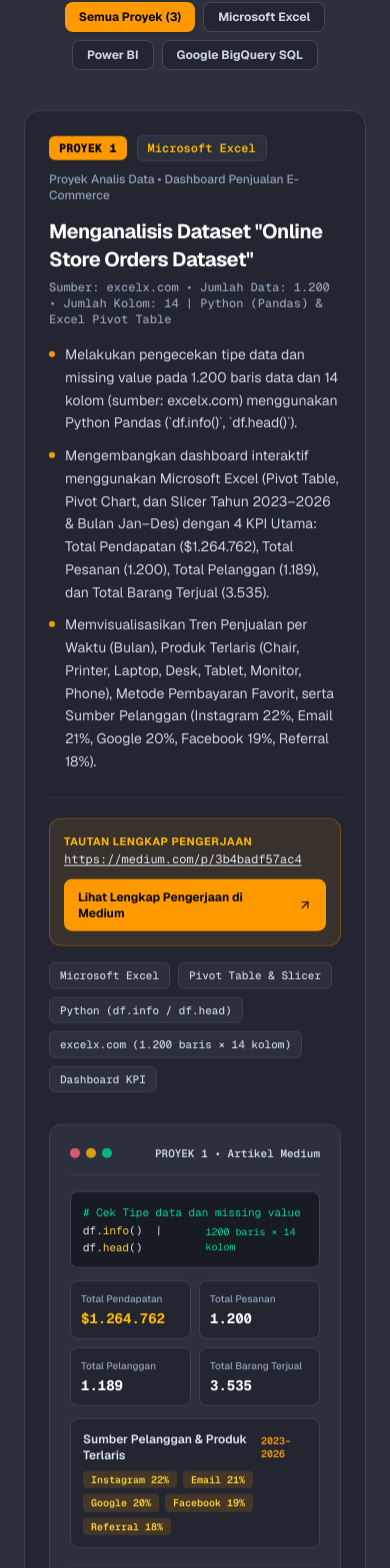
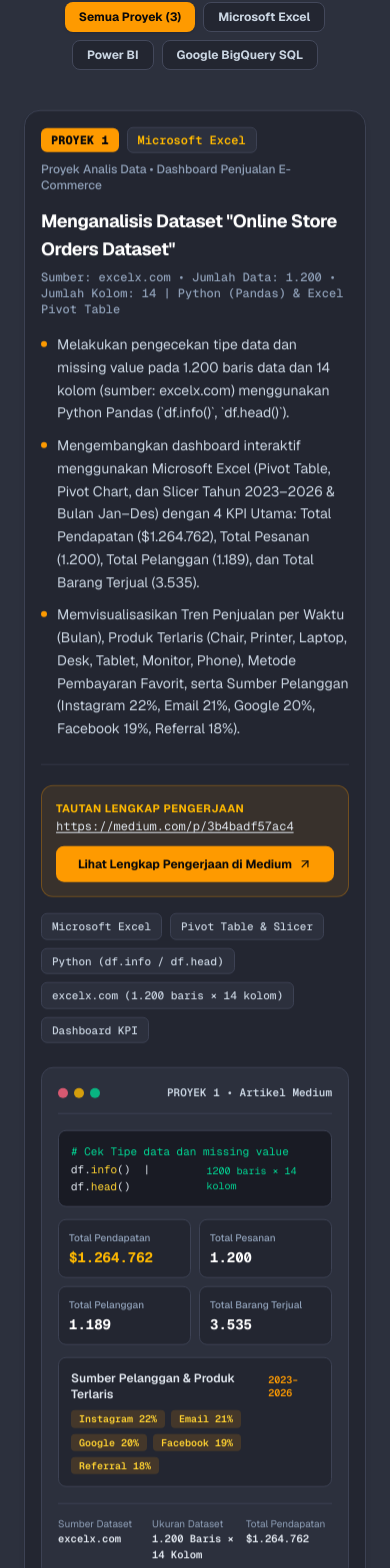
Before and after one commit to lukmanfatkhurozi03/Portofolio, a Next.js app: page / in a window 390 px wide. Shown: the part 3098-4666 px from the top of the page. Built offline with nearby package versions, Linux system fonts and the light colour scheme.

Commit message:
fix(projects): add min-w-0 and overflow-wrap anywhere to prevent Project 3 clipping on mobile

```diff
--- a/src/app/page.tsx
+++ b/src/app/page.tsx
@@ -1209,43 +1209,45 @@ export default function PortfolioPage() {
             <div className="mt-10 space-y-8">
               {filteredProjects.map((project, index) => (
                 <Reveal key={project.id} delay={index * 100}>
-                  <article className="group overflow-hidden rounded-2xl border border-slate-200 dark:border-[#3d4254] bg-white dark:bg-[#232631] p-6 shadow-md transition-all duration-300 hover:-translate-y-1 hover:border-amber-500/70 hover:shadow-xl sm:p-8">
-                  <div className="grid gap-8 lg:grid-cols-12">
-                    {/* Left column */}
-                    <div className="flex flex-col justify-between lg:col-span-7">
-                      <div>
-                        <div className="flex flex-wrap items-center gap-2.5 text-xs">
+                  <article className="group overflow-hidden rounded-2xl border border-slate-200 dark:border-[#3d4254] bg-white dark:bg-[#232631] p-4 sm:p-8 shadow-md transition-all duration-300 hover:-translate-y-1 hover:border-amber-500/70 hover:shadow-xl">
+                  <div className="grid gap-6 sm:gap-8 lg:grid-cols-12">
+                    {/* Left column (min-w-0 prevents long code/URL tokens from blowing out CSS Grid on mobile) */}
+                    <div className="min-w-0 flex flex-col justify-between lg:col-span-7">
+                      <div className="min-w-0">
+                        <div className="flex flex-wrap items-center gap-2 text-xs">
                           <span className="rounded-md bg-amber-500 px-2.5 py-1 font-mono font-extrabold text-zinc-950">
                             {project.number[lang]}
                           </span>
                           <span className="rounded-md bg-slate-100 dark:bg-[#2c303d] px-2.5 py-1 font-mono font-semibold text-amber-600 dark:text-amber-400 border border-slate-200 dark:border-[#3d4254]">
                             {project.toolBadge}
                           </span>
-                          <span className="font-medium text-slate-500 dark:text-slate-400">
+                          <span className="font-medium text-slate-500 dark:text-slate-400 break-words">
                             {project.category[lang]}
                           </span>
                         </div>
 
-                        <h3 className="mt-3.5 text-xl font-bold tracking-tight text-slate-900 dark:text-white sm:text-2xl">
+                        <h3 className="mt-3.5 text-lg sm:text-2xl font-bold tracking-tight text-slate-900 dark:text-white break-words">
                           {project.title[lang]}
                         </h3>
-                        <p className="mt-1.5 font-mono text-xs font-medium text-slate-500 dark:text-slate-400">
+                        <p className="mt-1.5 font-mono text-xs font-medium text-slate-500 dark:text-slate-400 break-all sm:break-words">
                           {project.subtitle[lang]}
                         </p>
 
                         <ul className="mt-4 space-y-2.5 text-sm leading-relaxed text-slate-600 dark:text-slate-300">
                           {project.highlights[lang].map((point, idx) => (
-                            <li key={idx} className="flex items-start gap-2.5">
+                            <li key={idx} className="flex items-start gap-2.5 min-w-0">
                               <span className="mt-2 h-1.5 w-1.5 shrink-0 rounded-full bg-amber-500"></span>
-                              <span>{point}</span>
+                              <span className="min-w-0 break-words [overflow-wrap:anywhere]">
+                                {point}
+                              </span>
                             </li>
                           ))}
                         </ul>
                       </div>
 
-                      <div className="mt-6 space-y-4 border-t border-slate-100 dark:border-[#343847] pt-5">
-                        <div className="flex flex-col sm:flex-row sm:items-center justify-between gap-3 rounded-xl border border-amber-500/30 bg-amber-500/10 p-3.5">
-                          <div className="min-w-0">
+                      <div className="mt-6 space-y-4 border-t border-slate-100 dark:border-[#343847] pt-5 min-w-0">
+                        <div className="flex flex-col sm:flex-row sm:items-center justify-between gap-3 rounded-xl border border-amber-500/30 bg-amber-500/10 p-3.5 min-w-0">
+                          <div className="min-w-0 w-full">
                             <div className="text-[11px] font-bold uppercase tracking-wider text-amber-700 dark:text-amber-400">
                               {lang === "EN"
                                 ? "Full Documentation Link"
@@ -1285,7 +1287,7 @@ export default function PortfolioPage() {
                     </div>
 
                     {/* Right column */}
-                    <div className="flex flex-col justify-between rounded-xl border border-slate-200 dark:border-[#3d4254] bg-slate-50 dark:bg-[#2c303d] p-5 lg:col-span-5">
+                    <div className="min-w-0 flex flex-col justify-between rounded-xl border border-slate-200 dark:border-[#3d4254] bg-slate-50 dark:bg-[#2c303d] p-4 sm:p-5 lg:col-span-5">
                       <div className="flex items-center justify-between border-b border-slate-200 dark:border-[#3d4254] pb-3">
                         <div className="flex items-center gap-1.5">
                           <span className="h-2.5 w-2.5 rounded-full bg-rose-400/80"></span>
@@ -1505,11 +1507,11 @@ export default function PortfolioPage() {
 
                       <div className="grid grid-cols-3 gap-2 border-t border-slate-200 dark:border-[#3d4254] pt-3">
                         {project.metrics.map((m, idx) => (
-                          <div key={idx}>
-                            <div className="text-[10px] text-slate-500 dark:text-slate-400">
+                          <div key={idx} className="min-w-0">
+                            <div className="text-[10px] text-slate-500 dark:text-slate-400 truncate">
                               {m.label[lang]}
                             </div>
-                            <div className="font-mono text-[11px] font-semibold text-slate-800 dark:text-slate-200">
+                            <div className="font-mono text-[10.5px] sm:text-[11px] font-semibold text-slate-800 dark:text-slate-200 break-words">
                               {typeof m.value === "string" ? m.value : m.value[lang]}
                             </div>
                           </div>
```
